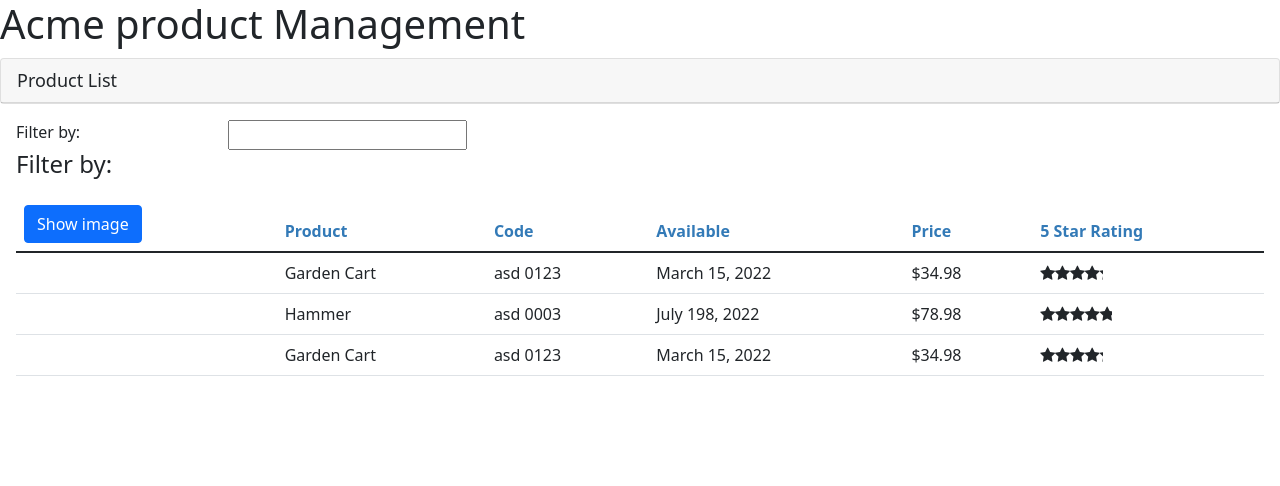
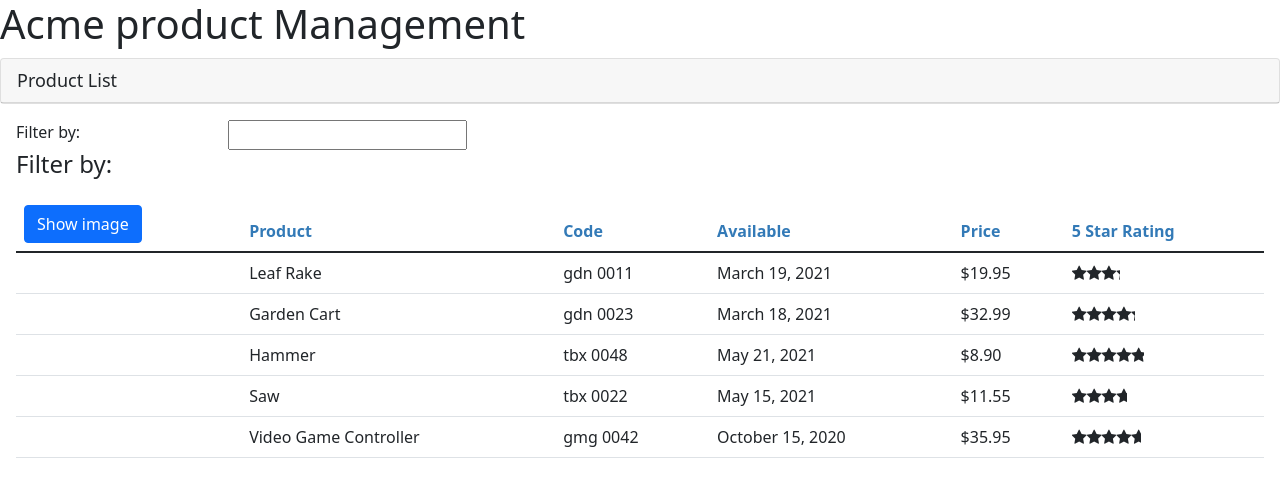
Before and after one commit to subarna-twayana/APM_Angular, an Angular app: page / in a window 1280 px wide. Shown: the top 486 px of the page. Built offline with nearby package versions, Linux system fonts and the light colour scheme.

Commit message:
retrieving data using Http

```diff
--- a/src/app/app.module.ts
+++ b/src/app/app.module.ts
@@ -1,6 +1,7 @@
 import { NgModule } from '@angular/core';
 import { BrowserModule } from '@angular/platform-browser';
 import { FormsModule } from '@angular/forms';
+import { HttpClientModule } from '@angular/common/http';
 
 import { AppComponent } from './app.component';
 import { ProductListComponent } from './products/product-list.component';
@@ -16,7 +17,8 @@
   ],
   imports: [
     BrowserModule,
-    FormsModule
+    FormsModule,
+    HttpClientModule
   ],
   bootstrap: [AppComponent]
 })
--- a/src/app/products/product-list.component.ts
+++ b/src/app/products/product-list.component.ts
@@ -1,4 +1,5 @@
 import { Component, OnInit } from "@angular/core";
+import { Subscription } from "rxjs";
 import { IProduct } from "./product";
 import { ProductService } from "./product.service";
 
@@ -10,17 +11,13 @@
 })
 
 export class ProductListComponent implements OnInit{
-  ngOnInit(): void {
-    this.products = this.productService.getProducts();
-    this.filteredProducts = this.products;
-    // this.listFilter = 'cart';
-    // console.log ("Method not implemented.");
-  }
 
     pageTitle: string = 'Product List';
     imageWidth: number = 50;
     imageMargin: number = 2;
     showImage: boolean =false;
+    errorMessage = '';
+    sub!: Subscription;
     // listFilter: string = 'cart';
 
     private _listFilter: string = '';
@@ -40,6 +37,16 @@
 
   }
 
+  ngOnInit(): void {
+    this.sub = this.productService.getProducts().subscribe({
+      next: products => {
+        this.products = products;
+        this.filteredProducts = this.products;
+      },
+      error: err => this.errorMessage = err
+    }) ;
+  }
+
   toggleImage(): void{
     this.showImage = !this.showImage;
   }
--- a/src/app/products/product.service.ts
+++ b/src/app/products/product.service.ts
@@ -1,44 +1,52 @@
+import { HttpClient, HttpErrorResponse } from "@angular/common/http";
 import { Injectable } from "@angular/core";
+import { Observable, throwError } from "rxjs";
+import { catchError, map, tap } from 'rxjs/operators';
 import { IProduct } from "./product";
 
 @Injectable({
-    providedIn: 'root'
+  providedIn: 'root'
 })
+export class ProductService {
+  // If using Stackblitz, replace the url with this line
+  // because Stackblitz can't find the api folder.
+  // private productUrl = 'assets/products/products.json';
+  private productUrl = 'api/products/products.json';
 
-export class ProductService {
-    getProducts(): IProduct[] {
-        return [
-            {
-                "productId": 1,
-                "productName": "Garden Cart",
-                "productCode": "ASD-0123",
-                "releaseDate": "March 15, 2022",
-                "description": "rolling garden cart",
-                "price": 34.98,
-                "starRating": 4.2,
-                "imageUrl": "assets/images/garden_cart.png"
-              },
-              {
-                "productId": 5,
-                "productName": "Hammer",
-                "productCode": "ASD-0003",
-                "releaseDate": "July 198, 2022",
-                "description": "rolling garden cart",
-                "price": 78.98,
-                "starRating": 4.8,
-                "imageUrl": "assets/images/hammer.png"
-              },
-              {
-                "productId": 1,
-                "productName": "Garden Cart",
-                "productCode": "ASD-0123",
-                "releaseDate": "March 15, 2022",
-                "description": "rolling garden cart",
-                "price": 34.98,
-                "starRating": 4.2,
-                "imageUrl": "assets/images/garden_cart.png"
-              }
+  constructor(private http: HttpClient) { }
 
-        ]
+  getProducts(): Observable<IProduct[]> {
+    return this.http.get<IProduct[]>(this.productUrl)
+      .pipe(
+        tap(data => console.log('All: ', JSON.stringify(data))),
+        catchError(this.handleError)
+      );
+  }
+
+  // Get one product
+  // Since we are working with a json file, we can only retrieve all products
+  // So retrieve all products and then find the one we want using 'map'
+  getProduct(id: number): Observable<IProduct | undefined> {
+    return this.getProducts()
+      .pipe(
+        map((products: IProduct[]) => products.find(p => p.productId === id))
+      );
+  }
+
+  private handleError(err: HttpErrorResponse): Observable<never> {
+    // in a real world app, we may send the server to some remote logging infrastructure
+    // instead of just logging it to the console
+    let errorMessage = '';
+    if (err.error instanceof ErrorEvent) {
+      // A client-side or network error occurred. Handle it accordingly.
+      errorMessage = `An error occurred: ${err.error.message}`;
+    } else {
+      // The backend returned an unsuccessful response code.
+      // The response body may contain clues as to what went wrong,
+      errorMessage = `Server returned code: ${err.status}, error message is: ${err.message}`;
     }
+    console.error(errorMessage);
+    return throwError(errorMessage);
+  }
+
 }
```
